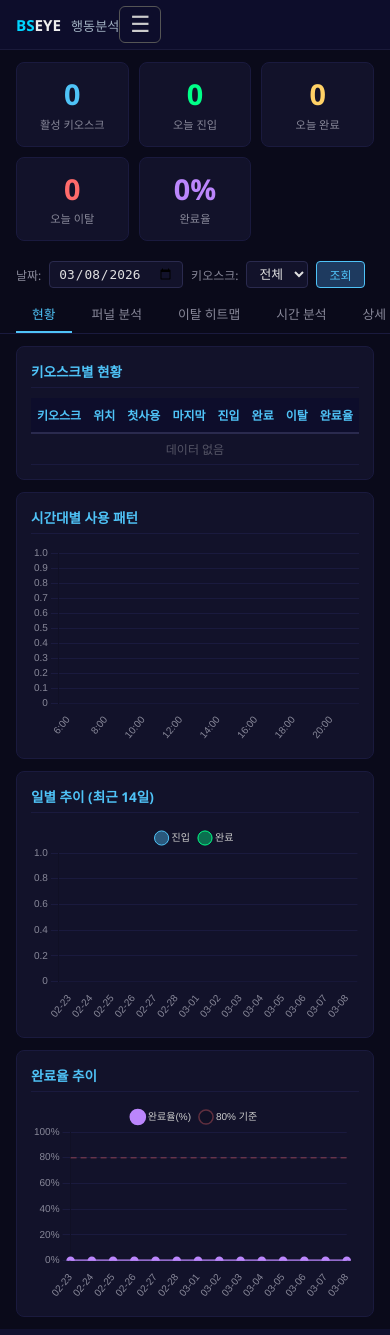
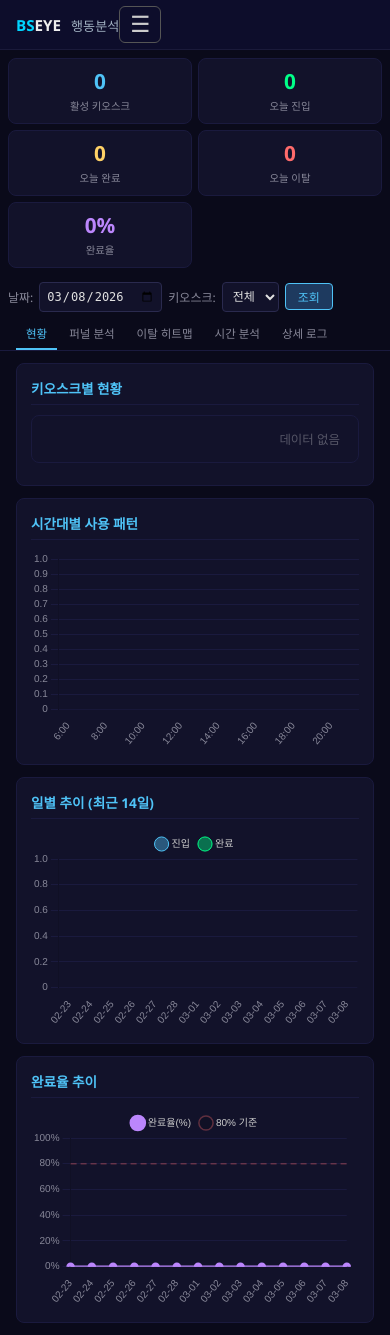
Before and after one commit to dolhanboss-han/kiosk-monitor, a Flask app: page /usage in a window 390 px wide. Run offline with Flask 3, Linux system fonts and the light colour scheme; the visitor is signed in with stand-in values (Sample User, id 1); data that the repository does not hold is empty.

Commit message:
mobile-fix: usage.html 모바일 레이아웃 수정
Co-Authored-By: Claude Opus 4.6 <noreply@anthropic.com>

```diff
--- a/templates/usage.html
+++ b/templates/usage.html
@@ -93,13 +93,25 @@ tr:hover{background:#1a1a3a}
 .time-card-title{font-size:0.8rem;color:#4fc3f7;margin-bottom:8px}
 
 @media(max-width:768px){
-    .kpi-row{grid-template-columns:repeat(3,1fr)}
+    .kpi-row{grid-template-columns:repeat(2,1fr);gap:6px;padding:8px}
+    .kpi{padding:10px}
+    .kpi .val{font-size:1.3rem}
+    .kpi .label{font-size:0.65rem}
     .hdr .logo{font-size:0.95rem}
     .content{grid-template-columns:1fr}
-    .tabs{overflow-x:auto;flex-wrap:nowrap}
-    .tab{white-space:nowrap;flex-shrink:0}
+    .tabs{overflow-x:auto;flex-wrap:nowrap;-webkit-overflow-scrolling:touch;gap:2px}
+    .tab{white-space:nowrap;flex-shrink:0;font-size:0.72rem;padding:7px 10px}
+    .toolbar{flex-wrap:wrap;gap:6px;padding:6px 8px}
+    .toolbar input[type=date],.toolbar select{font-size:0.75rem;padding:6px}
     .hdr .nav a{font-size:0.65rem;padding:3px 6px}
     .chart-wrap{height:200px}
+    .chart-wrap canvas{max-width:100%!important}
+    table thead{display:none!important}
+    table tbody{display:block!important}
+    table tr{display:block!important;margin-bottom:8px;border:1px solid #1a1a3e;border-radius:8px;padding:10px;background:#12122a}
+    table td{display:flex!important;justify-content:space-between;align-items:center;padding:4px 8px;font-size:0.78rem;border:none!important;border-bottom:1px solid #1a1a3e!important}
+    table td:last-child{border-bottom:none!important}
+    table td::before{content:attr(data-label);color:#889;font-size:0.68rem;font-weight:bold;margin-right:8px;white-space:nowrap;min-width:45px}
     .funnel-label{width:80px;font-size:0.65rem}
     .funnel-summary{grid-template-columns:repeat(2,1fr)}
     .time-grid{grid-template-columns:1fr}
@@ -234,10 +246,10 @@ async function loadData(){
         (d.summary||[]).forEach(function(s){
             var rc=s.complete_rate||0;
             var color=rc>=80?'#00ff88':rc>=60?'#ffd166':'#ff6b6b';
-            h+='<tr><td>'+s.kiosk_id+'</td><td>'+(s.location||'-')+'</td><td>'+(s.first_use_time||'-')+'</td><td>'+(s.last_use_time||'-')+'</td>';
-            h+='<td style="color:#00ff88;font-weight:bold">'+s.total_entry+'</td><td style="color:#4fc3f7;font-weight:bold">'+s.total_complete+'</td>';
-            h+='<td style="color:#ff6b6b;font-weight:bold">'+s.total_cancel+'</td>';
-            h+='<td><div class="rate-bar"><div class="rate-fill" style="width:'+rc+'%;background:'+color+'"></div></div><span class="rate-pct" style="color:'+color+'">'+rc+'%</span></td></tr>';
+            h+='<tr><td data-label="키오스크">'+s.kiosk_id+'</td><td data-label="위치">'+(s.location||'-')+'</td><td data-label="첫사용">'+(s.first_use_time||'-')+'</td><td data-label="마지막">'+(s.last_use_time||'-')+'</td>';
+            h+='<td data-label="진입" style="color:#00ff88;font-weight:bold">'+s.total_entry+'</td><td data-label="완료" style="color:#4fc3f7;font-weight:bold">'+s.total_complete+'</td>';
+            h+='<td data-label="이탈" style="color:#ff6b6b;font-weight:bold">'+s.total_cancel+'</td>';
+            h+='<td data-label="완료율"><div class="rate-bar"><div class="rate-fill" style="width:'+rc+'%;background:'+color+'"></div></div><span class="rate-pct" style="color:'+color+'">'+rc+'%</span></td></tr>';
         });
         document.getElementById('tb-summary').innerHTML=h||'<tr><td colspan="8" style="color:#556">데이터 없음</td></tr>';
 
```
